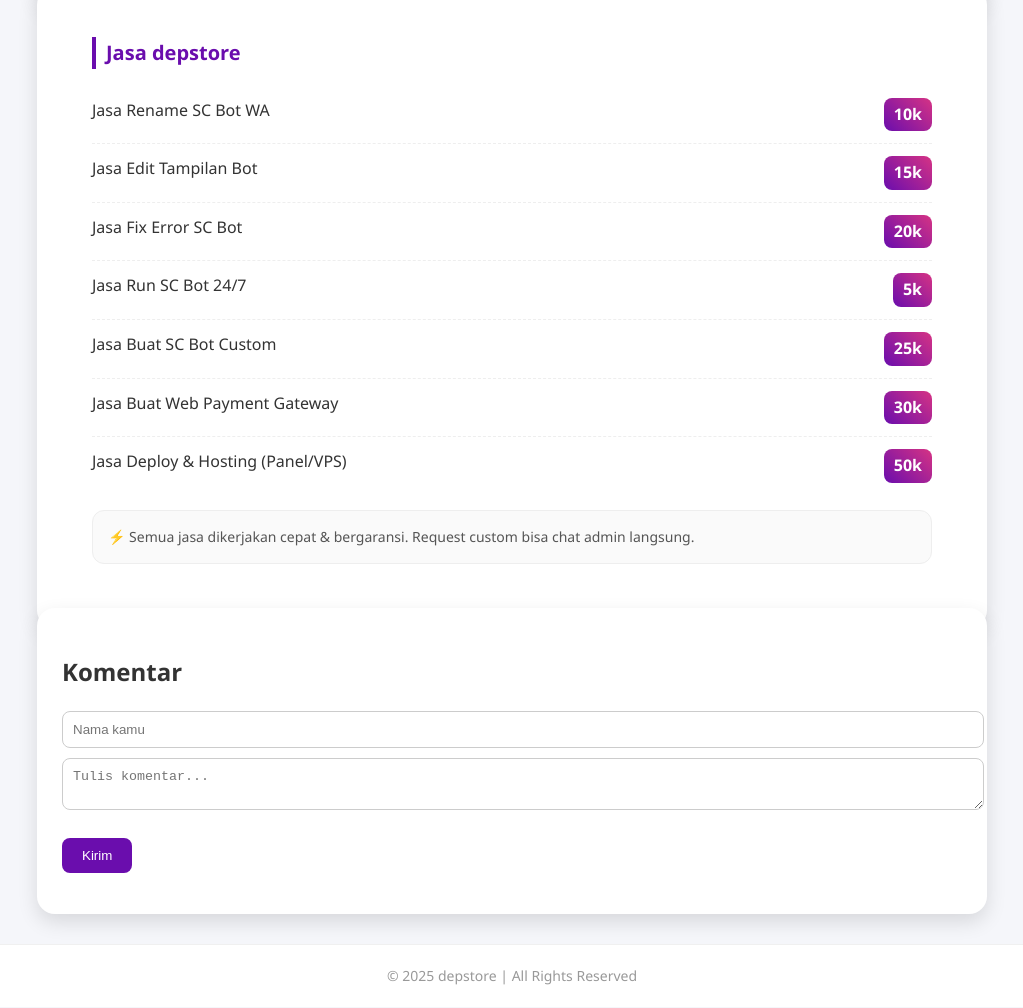
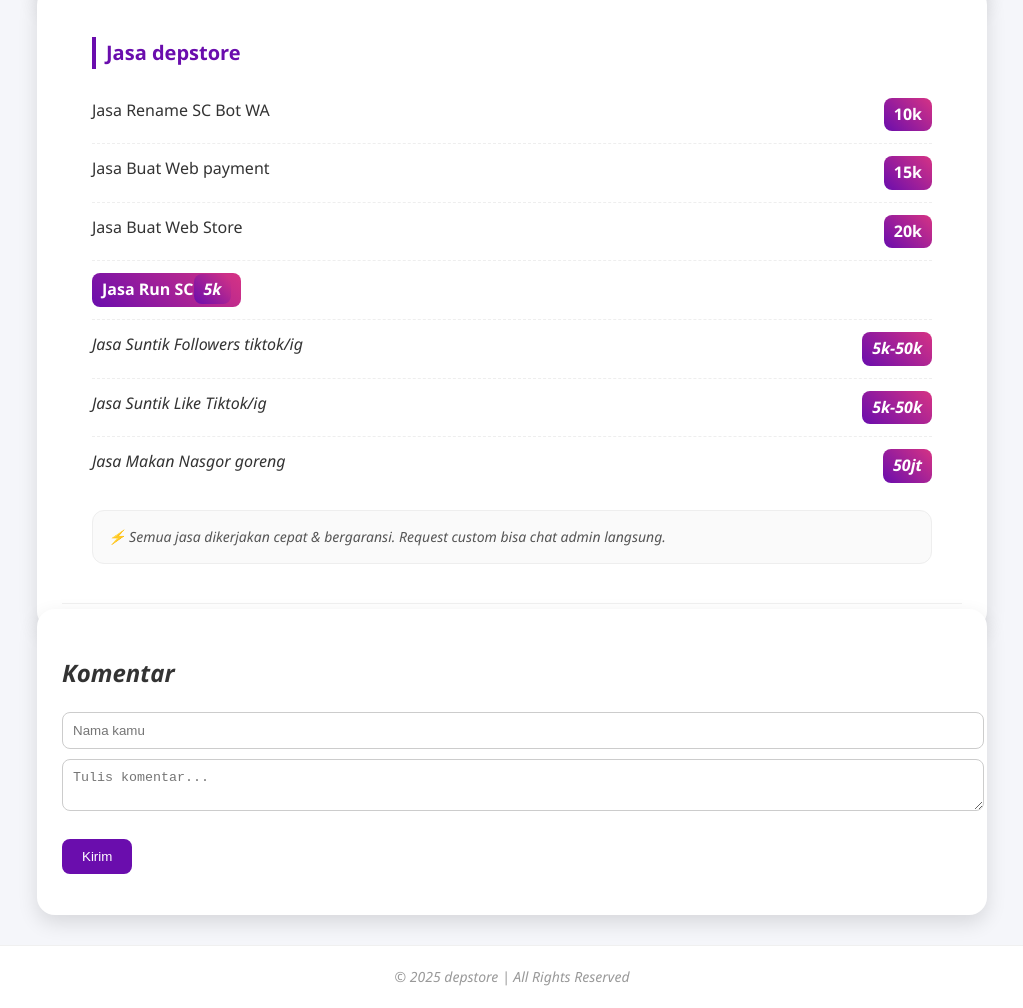
Before and after one commit to depanSYZ/dep, a plain HTML site: page index.html in a window 1280 px wide. Shown: the part 1164-2172 px from the top of the page, without its empty margins (128-1151 px from the left). Drawn offline with Linux system fonts and the light colour scheme.

Commit message:
Update index.html

```diff
--- a/index.html
+++ b/index.html
@@ -104,12 +104,12 @@
     <h2>Jasa depstore</h2>
     <ul>
       <li><span>Jasa Rename SC Bot WA</span><span>10k</span></li>
-      <li><span>Jasa Edit Tampilan Bot</span><span>15k</span></li>
-      <li><span>Jasa Fix Error SC Bot</span><span>20k</span></li>
-      <li><span>Jasa Run SC Bot 24/7</span><span>5k</span></li>
-      <li><span>Jasa Buat SC Bot Custom</span><span>25k</span></li>
-      <li><span>Jasa Buat Web Payment Gateway</span><span>30k</span></li>
-      <li><span>Jasa Deploy & Hosting (Panel/VPS)</span><span>50k</span></li>
+      <li><span>Jasa Buat Web payment</span><span>15k</span></li>
+      <li><span>Jasa Buat Web Store</span><span>20k</span></li>
+      <li><span>Jasa Run SC<i/span><span>5k</span></li>
+      <li><span>Jasa Suntik Followers tiktok/ig</span><span>5k-50k</span></li>
+      <li><span>Jasa Suntik Like Tiktok/ig</span><span>5k-50k</span></li>
+      <li><span>Jasa Makan Nasgor goreng</span><span>50jt</span></li>
     </ul>
     <p class="note">⚡ Semua jasa dikerjakan cepat & bergaransi. Request custom bisa chat admin langsung.</p>
   </div>
```
